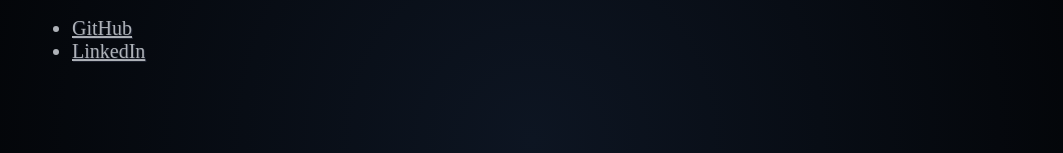
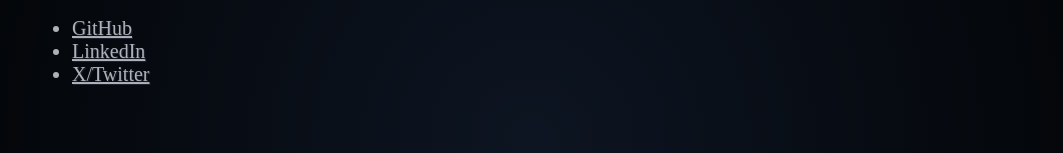
Before and after one commit to Redninja106/wyan-dev, a Next.js app: page / in a window 1280 px wide. Shown: the part 260-413 px from the top of the page, without its empty margins (108-1171 px from the left). Built offline with nearby package versions, Linux system fonts and the light colour scheme; a web font is replaced by a local one.

Commit message:
add twitter link

```diff
--- a/src/pages/index.tsx
+++ b/src/pages/index.tsx
@@ -26,6 +26,7 @@
             <ul>
                 <li><Link href='https://github.com/Redninja106'>GitHub</Link></li>
                 <li><Link href='https://www.linkedin.com/in/ryan-andersen1/'>LinkedIn</Link></li>
+                <li><Link href='https://x.com/whos_wyan'>X/Twitter</Link></li>
             </ul>
         </div>
     )
```
